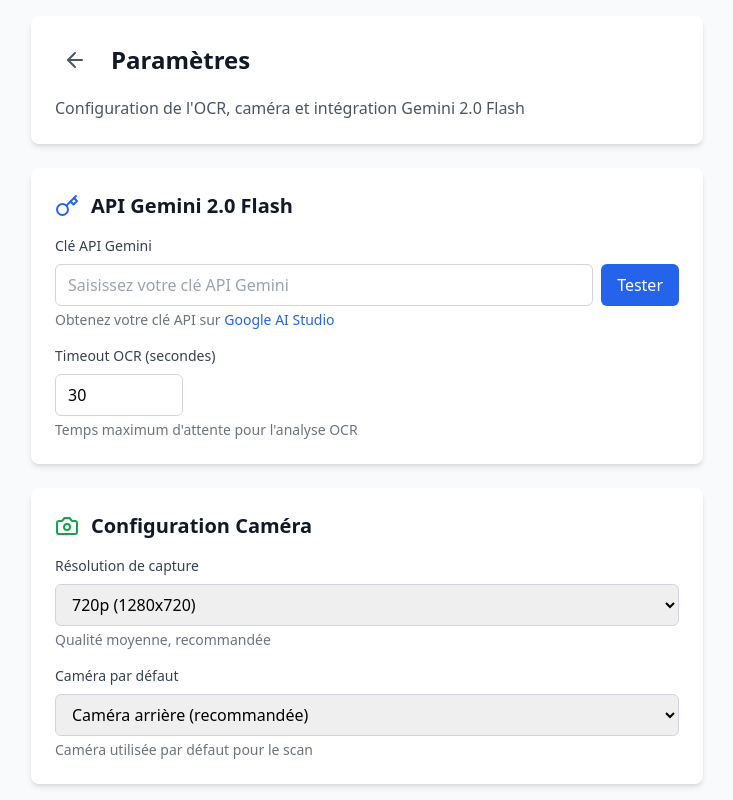
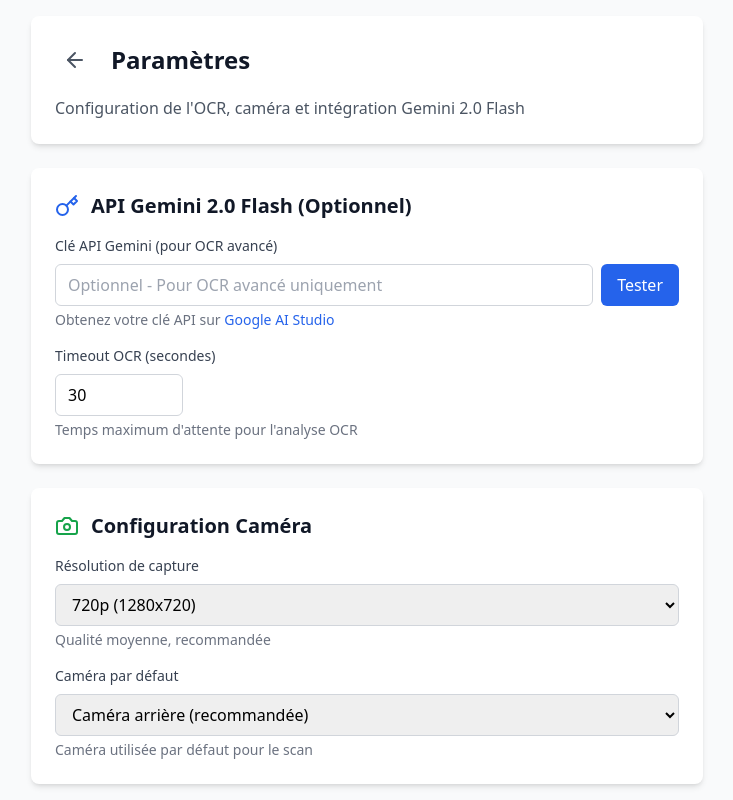
Before and after one commit to Agirumi74/dawra, a React (Vite) app: page / in a window 1280 px wide. Both pictures are taken after a click on the button "Paramètres". Shown: the top 800 px of the page, without its empty margins (273-1006 px from the left). Built offline with nearby package versions, Linux system fonts and the light colour scheme.

Commit message:
Update settings UI to reflect optional Gemini configuration
Co-authored-by: Agirumi74 <217822417+Agirumi74@users.noreply.github.com>

```diff
--- a/src/components/SettingsPage.tsx
+++ b/src/components/SettingsPage.tsx
@@ -117,20 +117,20 @@ export const SettingsPage: React.FC<SettingsPageProps> = ({ onBack }) => {
         <div className="bg-white rounded-lg shadow-md p-6 mb-6">
           <div className="flex items-center space-x-3 mb-4">
             <Key size={24} className="text-blue-600" />
-            <h2 className="text-xl font-semibold text-gray-900">API Gemini 2.0 Flash</h2>
+            <h2 className="text-xl font-semibold text-gray-900">API Gemini 2.0 Flash (Optionnel)</h2>
           </div>
 
           <div className="space-y-4">
             <div>
               <label className="block text-sm font-medium text-gray-700 mb-2">
-                Clé API Gemini
+                Clé API Gemini (pour OCR avancé)
               </label>
               <div className="flex space-x-2">
                 <input
                   type="password"
                   value={geminiApiKey}
                   onChange={(e) => setGeminiApiKey(e.target.value)}
-                  placeholder="Saisissez votre clé API Gemini"
+                  placeholder="Optionnel - Pour OCR avancé uniquement"
                   className="flex-1 px-3 py-2 border border-gray-300 rounded-md focus:outline-none focus:ring-2 focus:ring-blue-500"
                 />
                 <button
@@ -220,16 +220,16 @@ export const SettingsPage: React.FC<SettingsPageProps> = ({ onBack }) => {
         </div>
 
         {/* Important Notice */}
-        <div className="bg-amber-50 border border-amber-200 rounded-lg p-4 mb-6">
+        <div className="bg-blue-50 border border-blue-200 rounded-lg p-4 mb-6">
           <div className="flex items-start space-x-3">
-            <AlertCircle size={20} className="text-amber-600 mt-0.5" />
-            <div className="text-sm text-amber-800">
-              <p className="font-medium mb-1">Important :</p>
+            <AlertCircle size={20} className="text-blue-600 mt-0.5" />
+            <div className="text-sm text-blue-800">
+              <p className="font-medium mb-1">Information OCR :</p>
               <ul className="list-disc list-inside space-y-1">
-                <li>Une clé API Gemini valide est requise pour l'OCR réel</li>
-                <li>Sans clé API, l'application ne fonctionnera pas</li>
-                <li>Les permissions caméra doivent être accordées pour le scan</li>
-                <li>Toutes les simulations ont été supprimées</li>
+                <li>Gemini AI OCR est optionnel pour une meilleure précision</li>
+                <li>L'application fonctionne sans clé API (OCR basique disponible)</li>
+                <li>Les permissions caméra sont requises pour scanner</li>
+                <li>Configurez Gemini pour une détection d'adresse améliorée</li>
               </ul>
             </div>
           </div>
```
